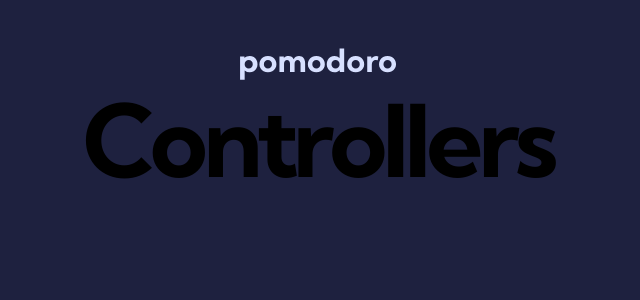
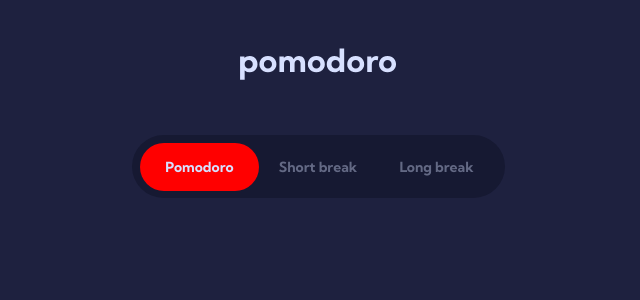
Before and after one commit to ClaudioFerreira1/pomodoro-app, a React (Create React App) app: page / in a window 1280 px wide. Shown: the top 300 px of the page, without its empty margins (322-962 px from the left). Built offline with nearby package versions, Linux system fonts and the light colour scheme.

Commit message:
setting controllers background-color

```diff
--- a/src/App.js
+++ b/src/App.js
@@ -1,7 +1,7 @@
 import Logo from './Logo.js'
 import Controllers from './Controllers.js'
-import Timer from './Timer'
-import Config from './Config'
+// import Timer from './Timer'
+// import Config from './Config'
 
 function App() {
   return <>
--- a/src/Controllers.js
+++ b/src/Controllers.js
@@ -1,6 +1,11 @@
 const Controllers = () => {
+
   return (
-    <h1>Controllers</h1>
+    <div className="controllers-div">
+      <button className="btn button-selected">Pomodoro</button>
+      <button className="btn">Short break</button>
+      <button className="btn">Long break</button>
+    </div>
   )
 }
 
--- a/src/index.css
+++ b/src/index.css
@@ -83,6 +83,45 @@
   margin-right: auto;
 }
 
+div.controllers-div {
+  margin-top: 5.5rem;
+  width: 37.3rem;
+  height: 6.3rem;
+  border-radius: 3.15rem;
+  background-color: var(--clr-darker-purple);
+  display: flex;
+  align-items: center;
+  justify-content: center;
+  /* column-gap: 1rem; */
+}
+
+div.controllers-div button {
+  background-color: transparent;
+  width: 11.85rem;
+  height: 4.8rem;
+  border-radius: 2.65rem;
+  border: none;
+  cursor: pointer;
+  color: var(--clr-grey);
+  mix-blend-mode: normal;
+  opacity: 0.4;
+  font-family: var(--font-family-1);
+  font-style: normal;
+  font-weight: bold;
+  font-size: 1.4rem;
+  line-height: 1.4rem;
+}
+
+div.controllers-div button:hover {
+  color: var(--clr-white);
+  opacity: 1;
+}
+
+div.controllers-div button.button-selected {
+  background-color: red;
+  opacity: 1;
+}
+
 @media screen and (max-width: 400px) {
   img.logo {
     margin-top: 3.2rem;
```
Also changed, not shown: public/manifest.json, 1 other file (tests, documents, lock files or other folders).
